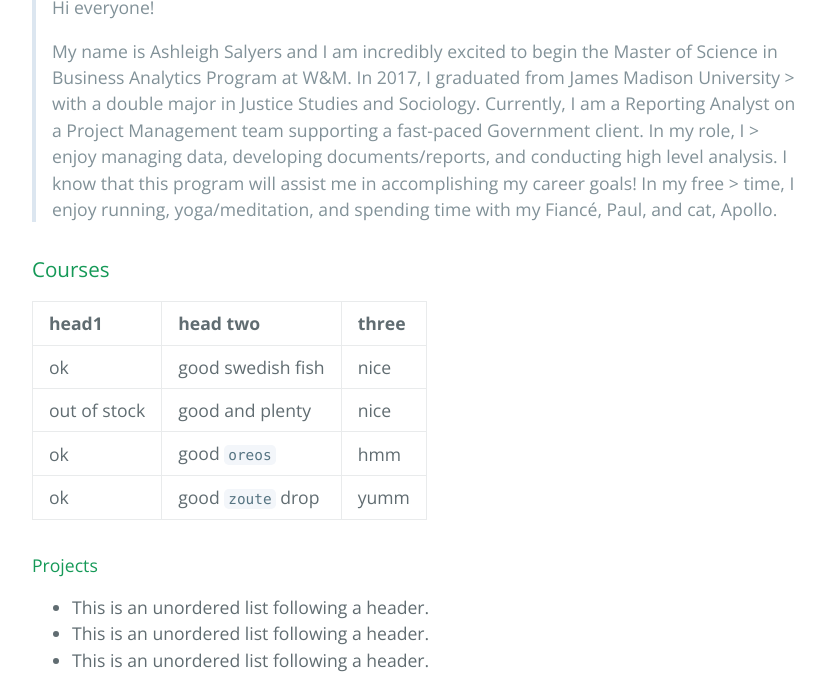
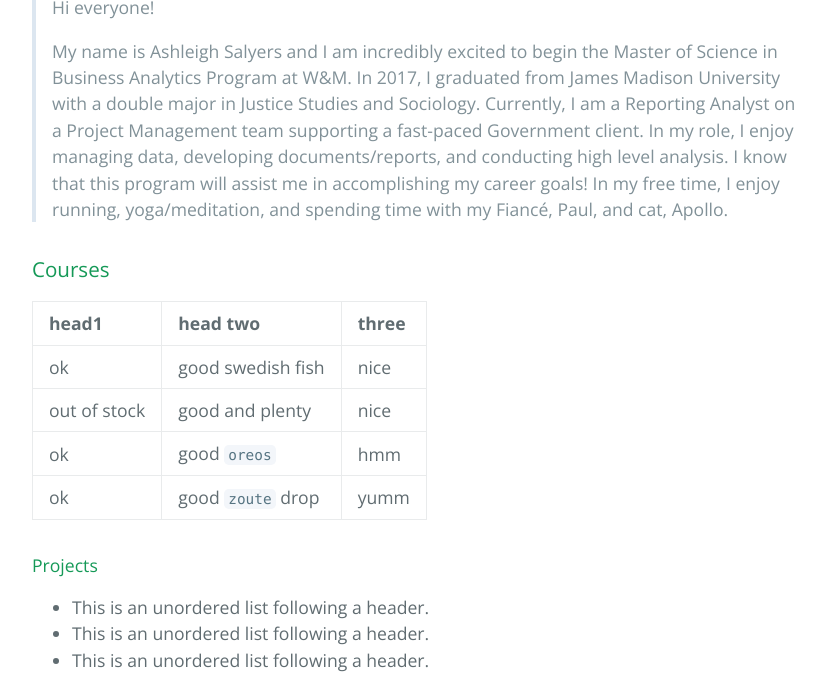
Before and after one commit to salyersashleigh/salyersashleigh.github.io, a Jekyll site: the page built from index.md, in a window 1280 px wide and 900 px high, scrolled down 887 px, cut to the strip 221-900 px from the top of the window. Shown: the whole strip, without its empty margins (192-1017 px from the left). Built offline with Jekyll 4.4.1, drawn with Linux system fonts in a browser that asks for light colours; our own code applies the rules of GitHub Pages for plain Markdown files.

```diff
--- a/index.md
+++ b/index.md
@@ -21,8 +21,8 @@ This is a normal paragraph following a header. GitHub is a code hosting platform
 
 > Hi everyone!
 >
-> My name is Ashleigh Salyers and I am incredibly excited to begin the Master of Science in Business Analytics Program at W&M. In 2017, I graduated from James Madison University > with a double major in Justice Studies and Sociology. Currently, I am a Reporting Analyst on a Project Management team supporting a fast-paced Government client. In my role, I > enjoy managing data, developing documents/reports, and conducting high level analysis. I know that this program will assist me in accomplishing my career goals! In my free > time, I enjoy running, yoga/meditation, and spending time with my Fiancé, Paul, and cat, Apollo.
->
+> My name is Ashleigh Salyers and I am incredibly excited to begin the Master of Science in Business Analytics Program at W&M. In 2017, I graduated from James Madison University  with a double major in Justice Studies and Sociology. Currently, I am a Reporting Analyst on a Project Management team supporting a fast-paced Government client. In my role, I  enjoy managing data, developing documents/reports, and conducting high level analysis. I know that this program will assist me in accomplishing my career goals! In my free  time, I enjoy running, yoga/meditation, and spending time with my Fiancé, Paul, and cat, Apollo.
+
 
 ### Courses
 
```
